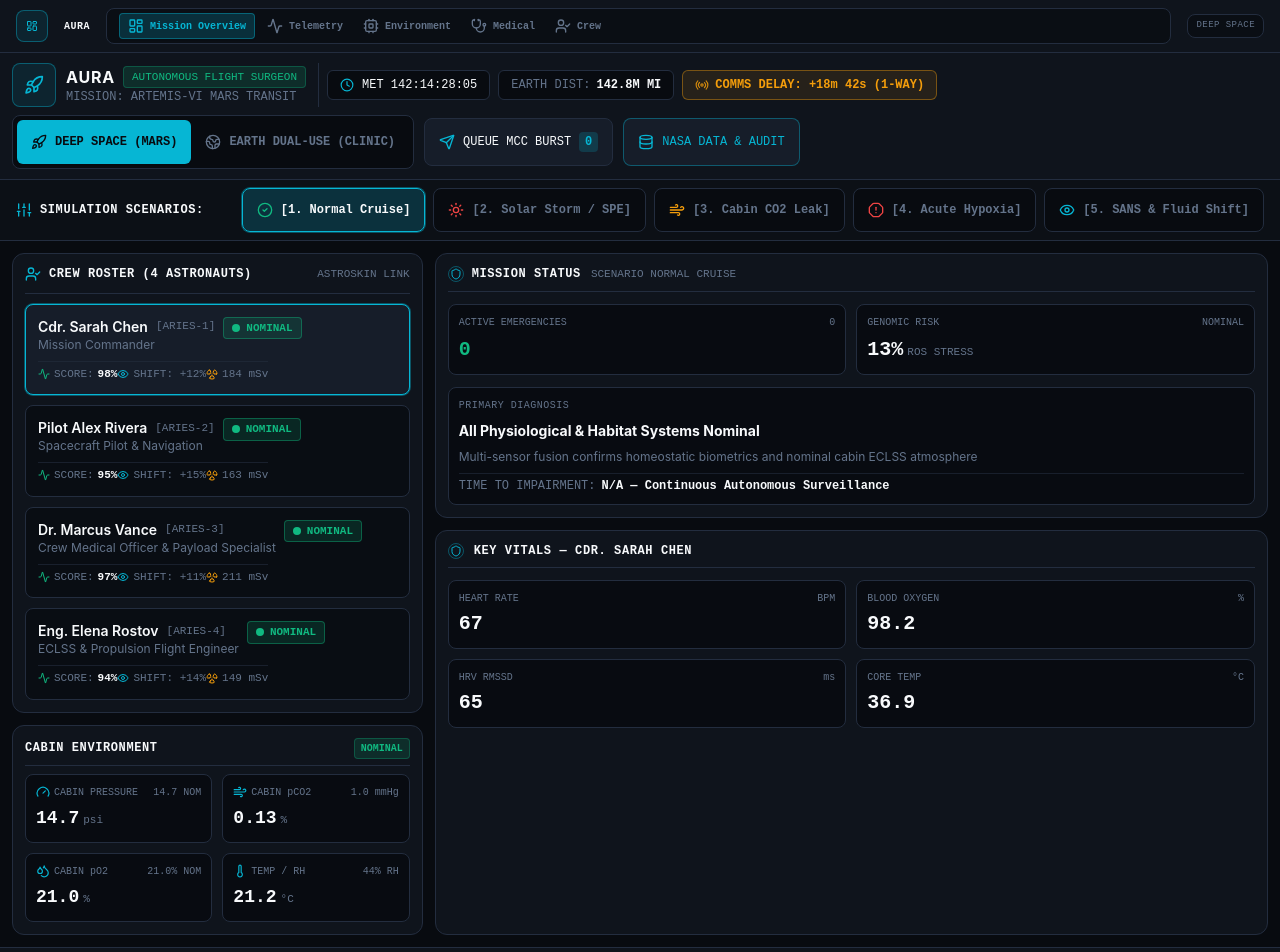
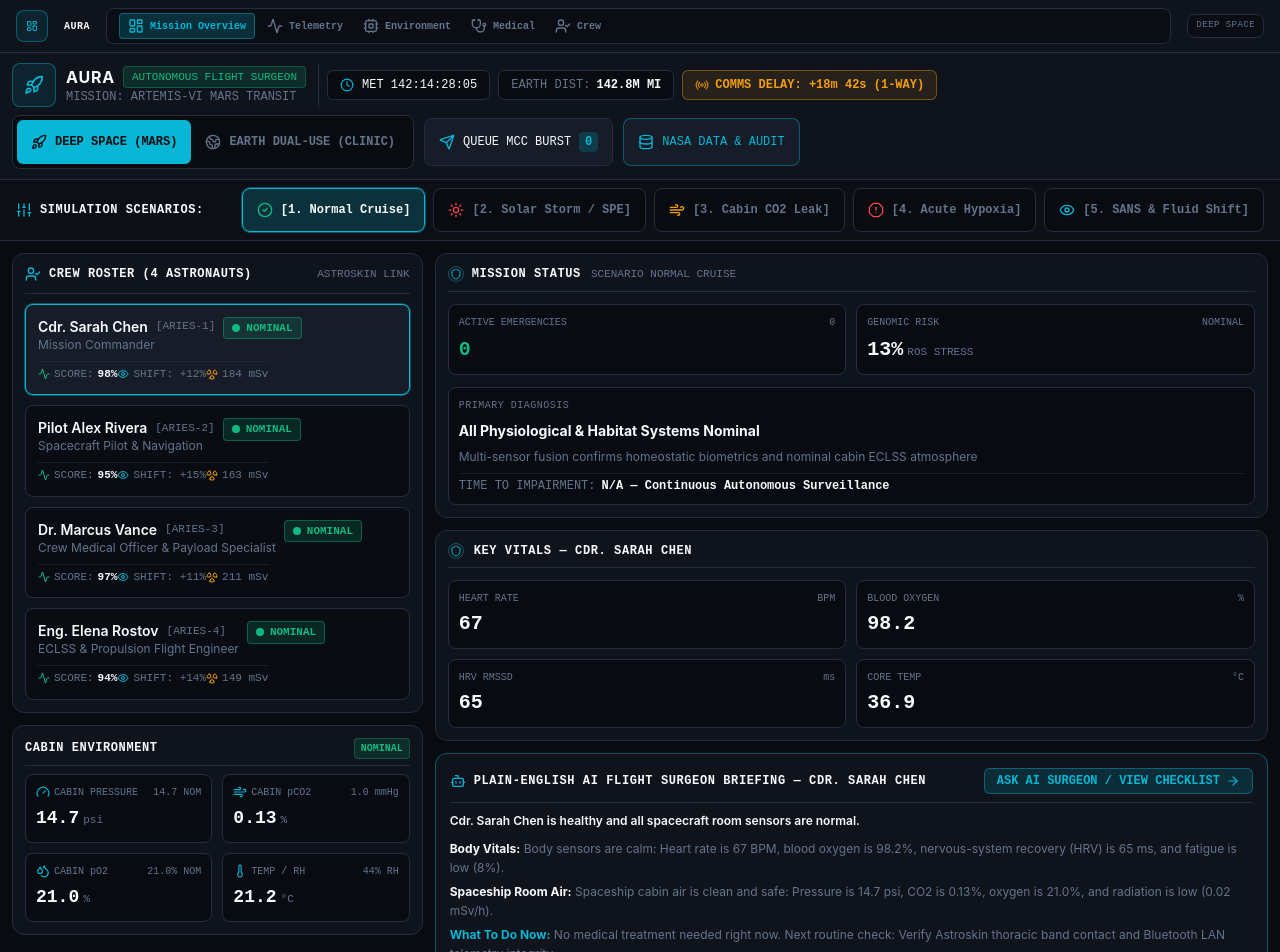
Before and after one commit to FrankCidney/pulseroute, a React (Vite) app: page / in a window 1280 px wide. Shown: the top 952 px of the page. Built offline with nearby package versions, Linux system fonts and the light colour scheme.

Commit message:
feat(telemetry): add live plain-english mission briefing card to overview tab

```diff
--- a/src/App.tsx
+++ b/src/App.tsx
@@ -1,6 +1,7 @@
 import { useState } from 'react';
-import { Shield } from 'lucide-react';
+import { Shield, Bot, ArrowRight } from 'lucide-react';
 import { TopHudBar } from './components/layout/TopHudBar';
+import { generatePlainEnglishOverviewBriefing } from './engine/flightSurgeonNarrator';
 import { PageNav } from './components/layout/PageNav';
 import { CrewRoster } from './components/crew/CrewRoster';
 import { VitalsGrid } from './components/telemetry/VitalsGrid';
@@ -115,6 +116,7 @@ export function App() {
               activeScenarioId={activeScenarioId}
               activeEmergencyCount={activeEmergencyCount}
               onSelectCrew={setSelectedCrewId}
+              onOpenMedicalTab={() => setActivePage('medical')}
             />
           )}
           {activePage === 'telemetry' && (
@@ -230,6 +232,7 @@ interface OverviewPageProps {
   activeScenarioId: string;
   activeEmergencyCount: number;
   onSelectCrew: (crewId: CrewId) => void;
+  onOpenMedicalTab: () => void;
 }
 
 function OverviewPage({
@@ -243,8 +246,16 @@ function OverviewPage({
   activeScenarioId,
   activeEmergencyCount,
   onSelectCrew,
+  onOpenMedicalTab,
 }: OverviewPageProps) {
   const { latestVitals } = selectedStream;
+  const plainBriefing = generatePlainEnglishOverviewBriefing({
+    crew: selectedCrew,
+    vitals: latestVitals,
+    environment,
+    verdict: selectedVerdict,
+    molecular: molecularAssessment,
+  });
 
   return (
     <div className="grid grid-cols-1 lg:grid-cols-12 gap-3">
@@ -409,6 +420,44 @@ function OverviewPage({
             </div>
           </div>
         </div>
+
+        {/* Plain-English AI Flight Surgeon Live Briefing Card */}
+        <div className="bg-space-hull border border-accent-cyan/40 rounded-xl p-3.5 flex flex-col gap-2.5">
+          <div className="flex flex-wrap items-center justify-between gap-2 border-b border-space-border pb-2">
+            <div className="flex items-center gap-2">
+              <Bot className="h-4 w-4 text-accent-cyan" />
+              <h2 className="text-xs font-mono font-bold uppercase tracking-wider text-cockpit-primary">
+                PLAIN-ENGLISH AI FLIGHT SURGEON BRIEFING — {selectedCrew.name.toUpperCase()}
+              </h2>
+            </div>
+            <button
+              type="button"
+              onClick={onOpenMedicalTab}
+              className="px-3 py-1 rounded-md bg-accent-cyan/15 hover:bg-accent-cyan/25 border border-accent-cyan/40 text-xs font-mono font-semibold text-accent-cyan flex items-center gap-1.5 transition-colors"
+            >
+              <span>ASK AI SURGEON / VIEW CHECKLIST</span>
+              <ArrowRight className="h-3.5 w-3.5" />
+            </button>
+          </div>
+
+          <p className="text-xs font-semibold text-cockpit-primary">
+            {plainBriefing.headline}
+          </p>
+          <ul className="space-y-1 text-xs text-cockpit-muted leading-relaxed">
+            <li>
+              <strong className="text-cockpit-primary">Body Vitals:</strong>{' '}
+              {plainBriefing.bodyExplanation}
+            </li>
+            <li>
+              <strong className="text-cockpit-primary">Spaceship Room Air:</strong>{' '}
+              {plainBriefing.roomExplanation}
+            </li>
+            <li>
+              <strong className="text-accent-cyan">What To Do Now:</strong>{' '}
+              {plainBriefing.actionExplanation}
+            </li>
+          </ul>
+        </div>
       </div>
     </div>
   );
```
